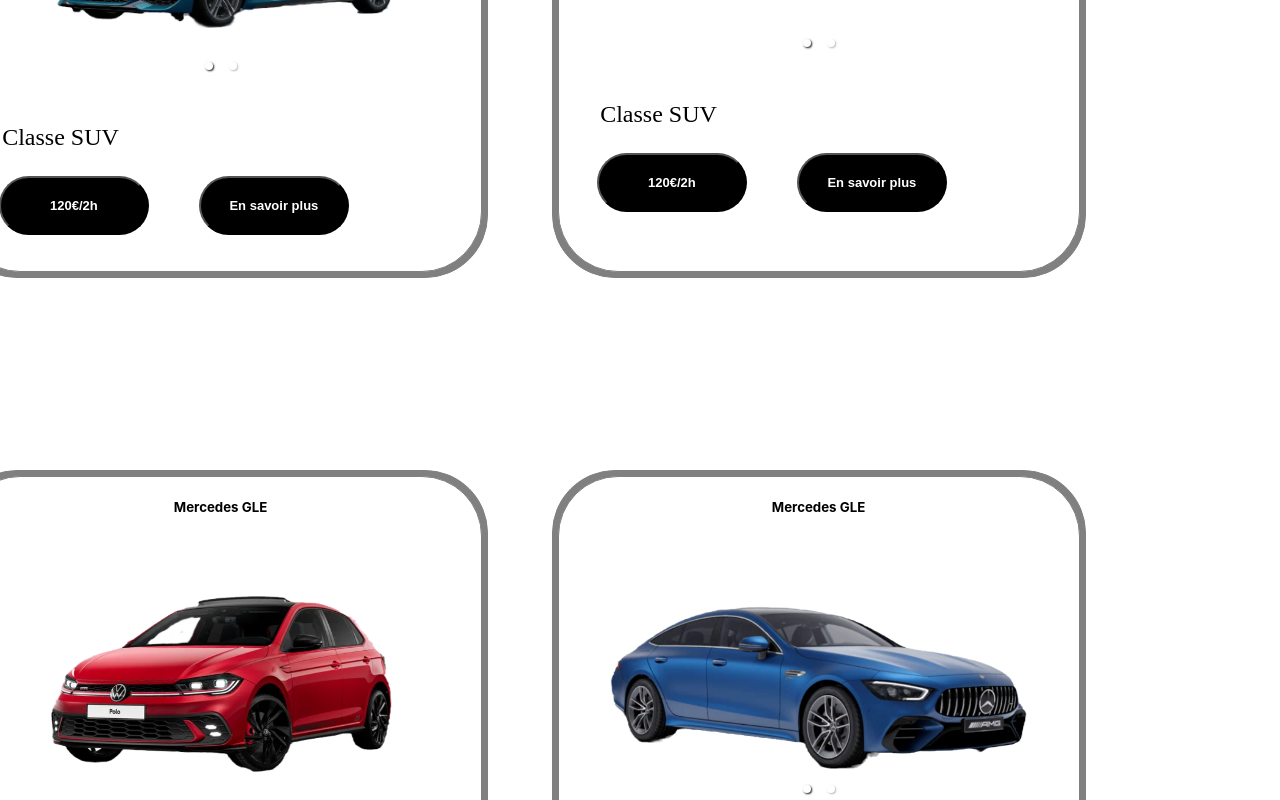
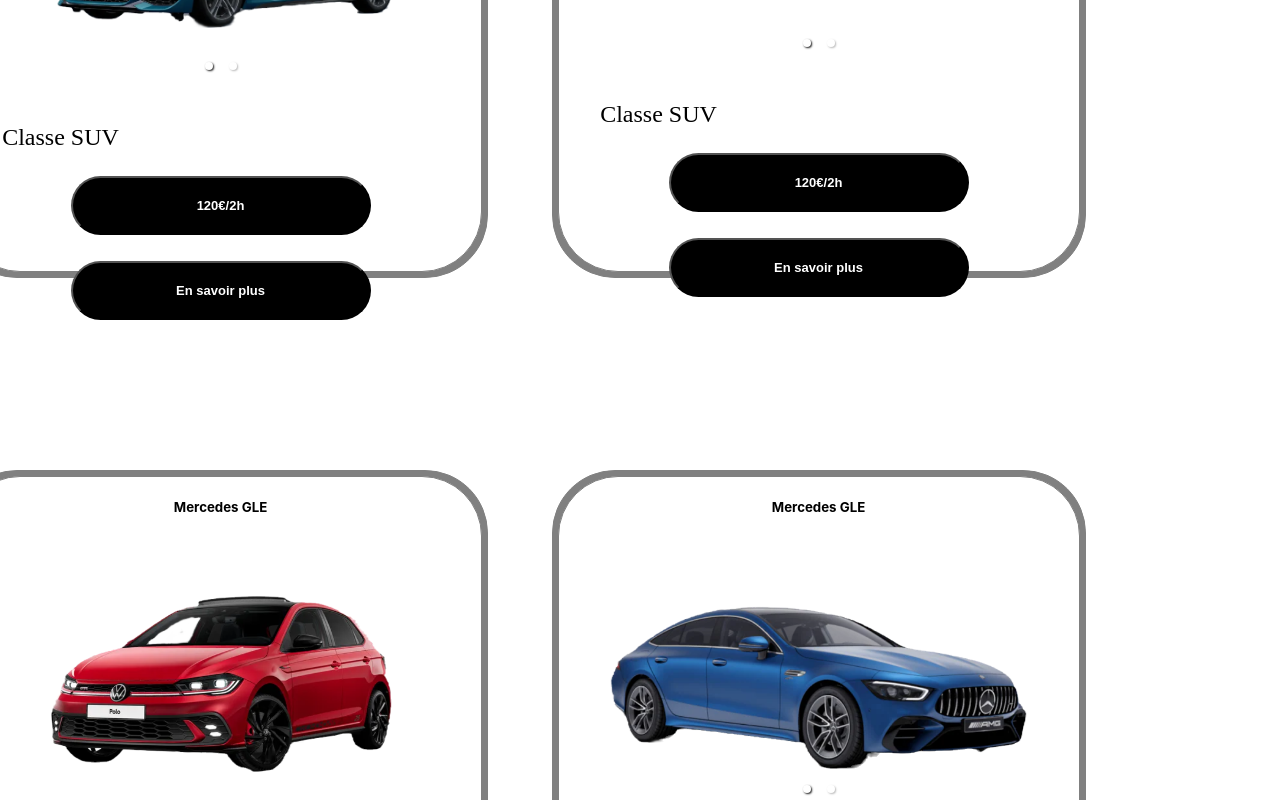
Before and after one commit to Rka28/4W, a React (Create React App) app: page / in a window 1280 px wide. Shown: the part 5060-5860 px from the top of the page. Built offline with nearby package versions, Linux system fonts and the light colour scheme.

Commit message:
feat:ajoue a netlifli

```diff
--- a/src/components/menu/menu.css
+++ b/src/components/menu/menu.css
@@ -70,13 +70,13 @@
 	background-color: white;
 	color: black;
 }
-.btn-menu{
+/* .btn-menu{
 	width: 350px;
 	display: flex;
 	justify-content: space-between;
 	margin-left: 3vw;
 	gap: 50px;
-}
+} */
 /*
 .container-menu ul.slider.animated{
 	width: 330px;
```
